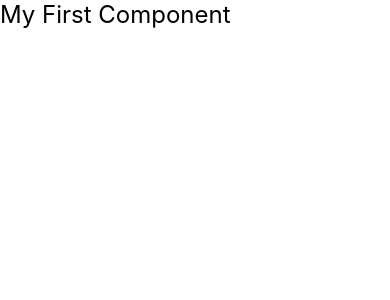
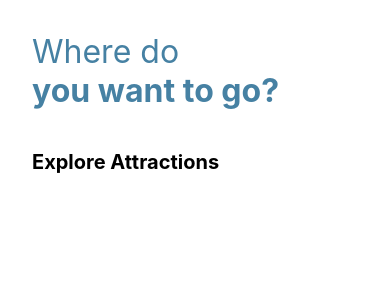
Before and after one commit to theantichris/TravelApp, a React Native app: screen / in a window 390 px wide. Shown: the top 300 px of the page. Built offline with nearby package versions, Linux system fonts and the light colour scheme.

Commit message:
added main and sub title to home page

```diff
--- a/src/components/title/index.js
+++ b/src/components/title/index.js
@@ -2,7 +2,7 @@
 import {Text, StyleSheet} from 'react-native';
 
 // Passes in a property called text and deconstructing it.
-const Title = ({text}) => {
+const Title = ({text, style}) => {
   // Sets up a variable in state with a default value.
   // const [stateText, setStateText] = useState('Default State');
 
@@ -24,7 +24,9 @@
 
   return (
     // onPress calls the function onTextPress when the component is clicked.
-    <Text /* onPress={onTextPress} */ style={styles.title}>{text}</Text>
+    <Text /* onPress={onTextPress} */ style={[styles.title, style]}>
+      {text}
+    </Text>
   );
 };
 
@@ -35,7 +37,9 @@
 
 const styles = StyleSheet.create({
   title: {
-    fontSize: 24,
+    fontSize: 32,
+    color: '#4681A3',
+    fontWeight: 'bold',
   },
 });
 
--- a/src/screens/home/index.js
+++ b/src/screens/home/index.js
@@ -1,15 +1,31 @@
+/* eslint-disable react-native/no-inline-styles */
+
 import React from 'react';
-import {View, SafeAreaView} from 'react-native';
+import {View, SafeAreaView, StyleSheet} from 'react-native';
 import Title from '../../components/title';
 
 const Home = () => {
   return (
     <SafeAreaView>
-      <View>
-        <Title text="My First Component" />
+      <View style={styles.container}>
+        <Title text="Where do" style={{fontWeight: 'normal'}} />
+        <Title text="you want to go?" />
+        <Title text="Explore Attractions" style={styles.subtitle} />
       </View>
     </SafeAreaView>
   );
 };
 
+const styles = StyleSheet.create({
+  container: {
+    margin: 32,
+  },
+  subtitle: {
+    fontSize: 20,
+    color: '#000000',
+    marginTop: 40,
+    marginBottom: 34,
+  },
+});
+
 export default React.memo(Home);
```
